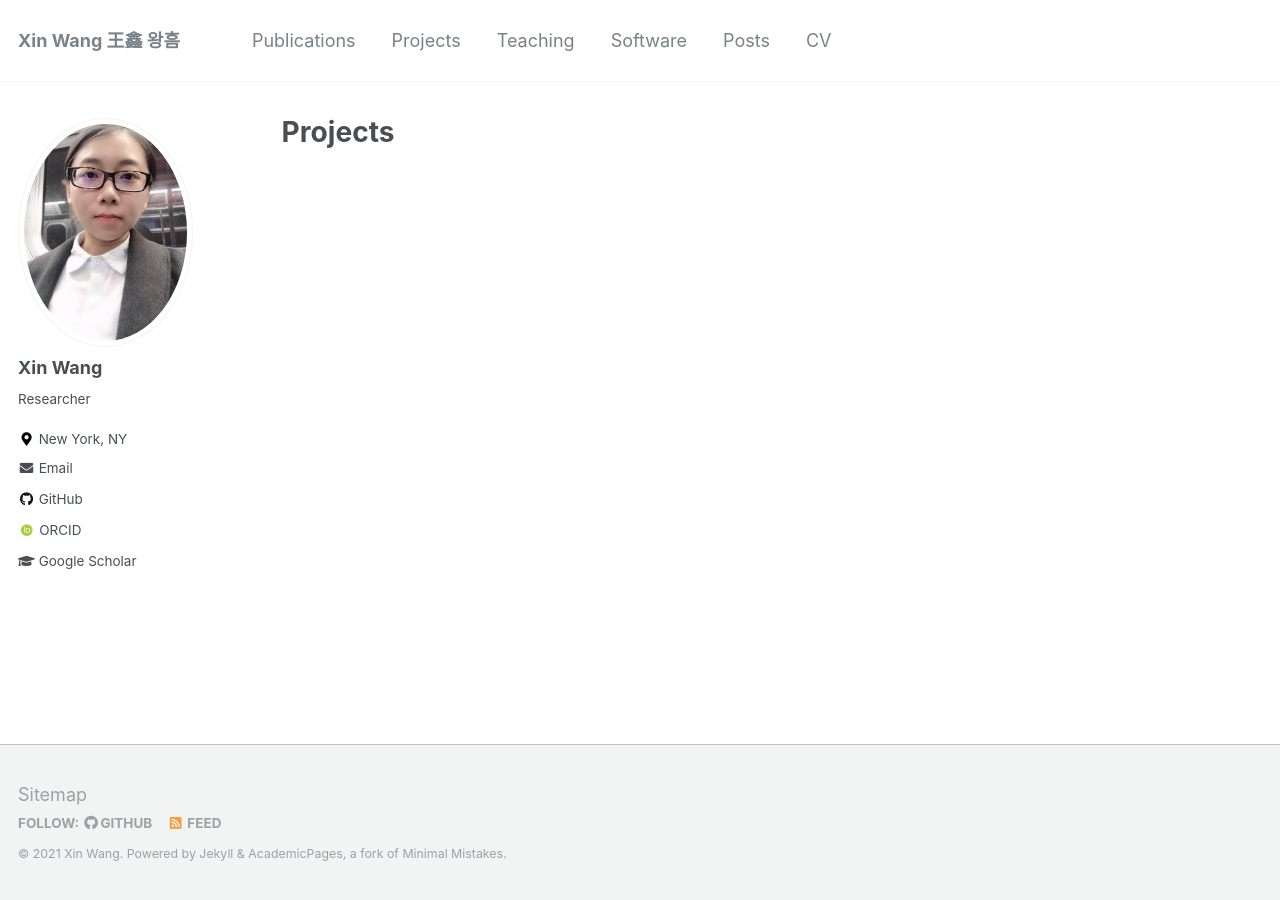
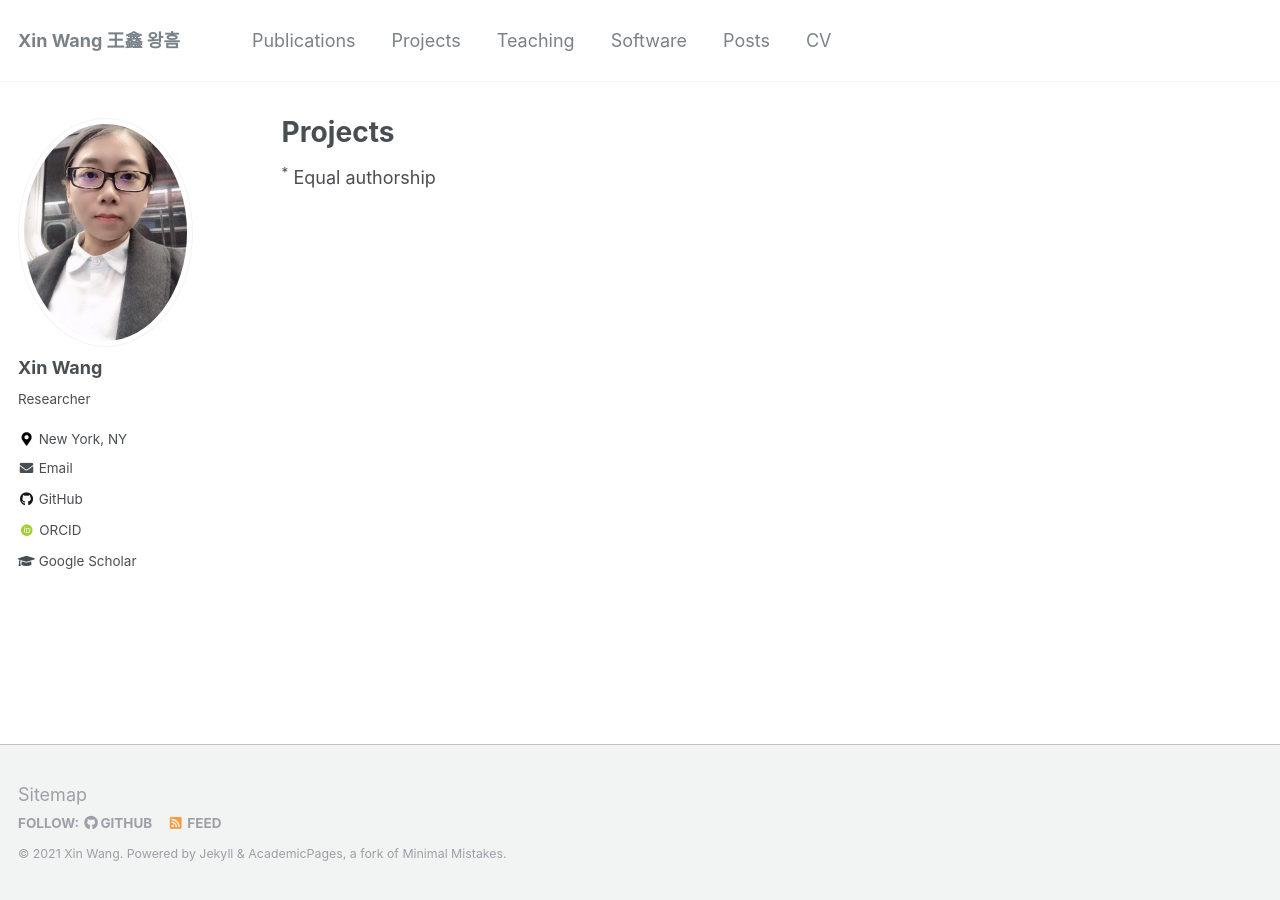
Before and after one commit to xin-wang-kr/xin-wang-kr.github.io, a Jekyll site: the page built from _pages/projects.md, in a window 1280 px wide. Built offline with Jekyll 4.4.1, drawn with Linux system fonts in a browser that asks for light colours; some web fonts are replaced.

Commit message:
Update projects.md

```diff
--- a/_pages/projects.md
+++ b/_pages/projects.md
@@ -3,9 +3,16 @@
 title: "Projects"
 permalink: /projects/
 author_profile: true
-classes: wide
 ---
+
+{% if author.googlescholar %}
+  You can also find my articles on <u><a href="{{author.googlescholar}}">my Google Scholar profile</a>.</u>
+{% endif %}
+
+{% include base_path %}
 
 {% for post in site.projects reversed %}
   {% include archive-single.html %}
 {% endfor %}
+
+<sup>*</sup> Equal authorship
```
